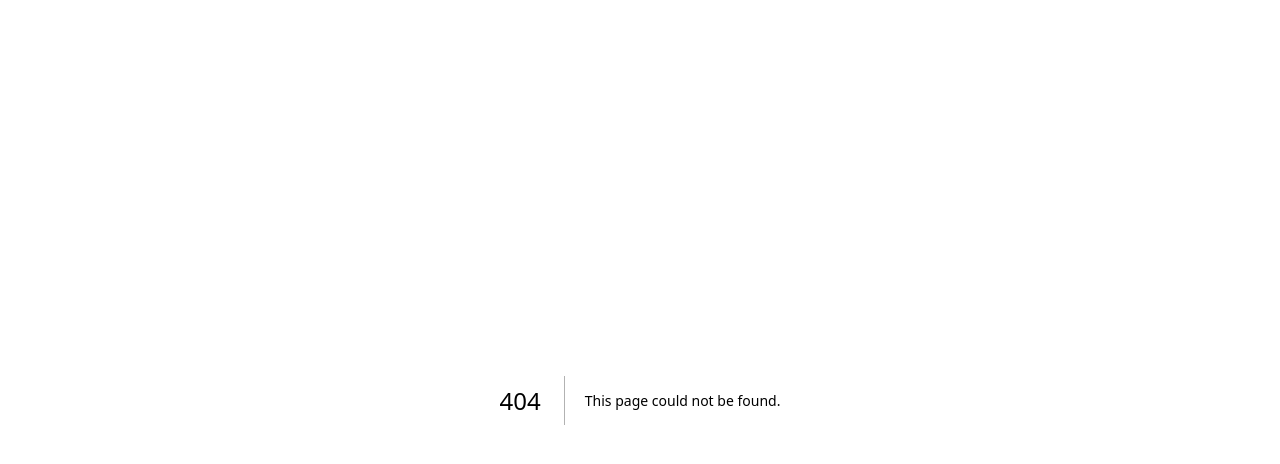
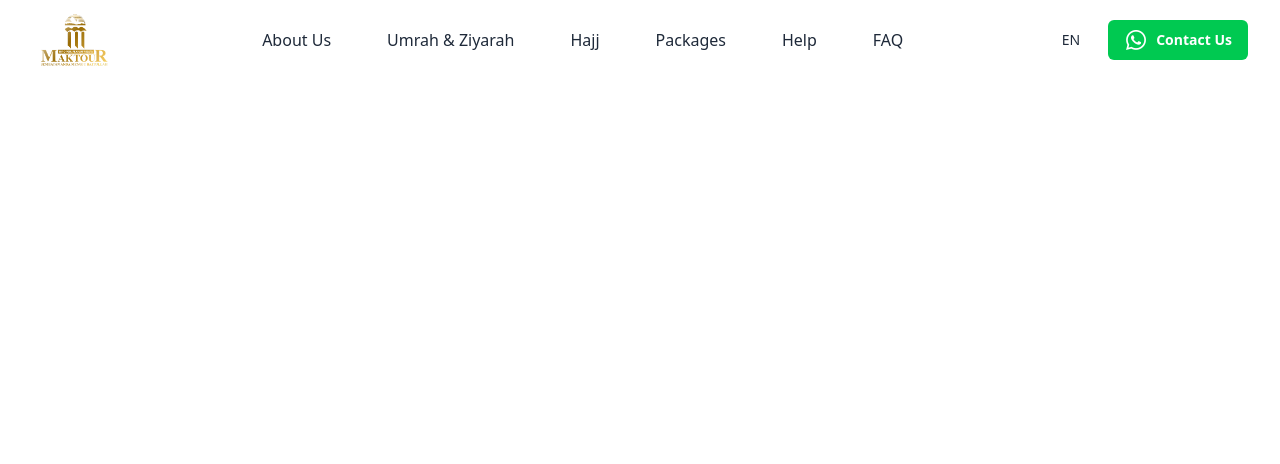
Before and after one commit to nugrahaa878/maktour-web-next, a Next.js app: page /packages/1 in a window 1280 px wide. Before the commit this address had no page. Shown: the top 464 px of the page. Built offline with nearby package versions, Linux system fonts and the light colour scheme; a web font is replaced by a local one.

Commit message:
create basic package detail page

```diff
--- /dev/null
+++ b/src/app/packages/[slug]/page.tsx
@@ -0,0 +1,11 @@
+import Navbar from "@/components/navbar";
+
+const PackageDetails = () => {
+  return (
+    <main className="min-h-screen">
+      <Navbar isWhiteBackground />
+    </main>
+  )
+}
+
+export default PackageDetails;
```
